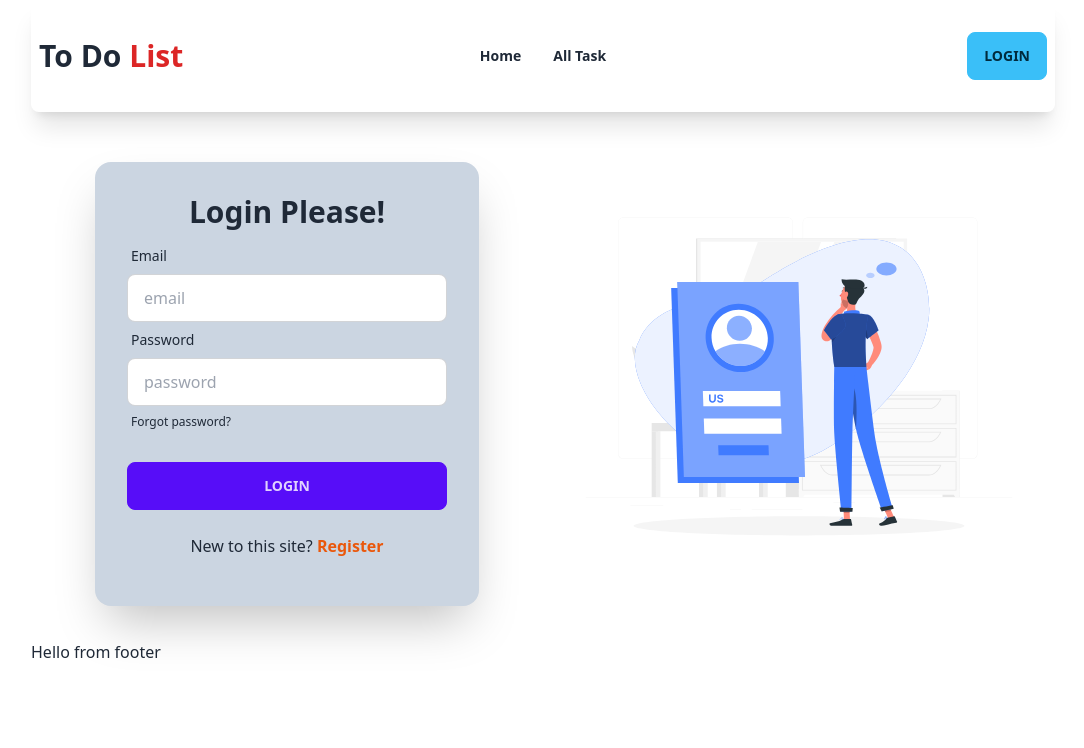
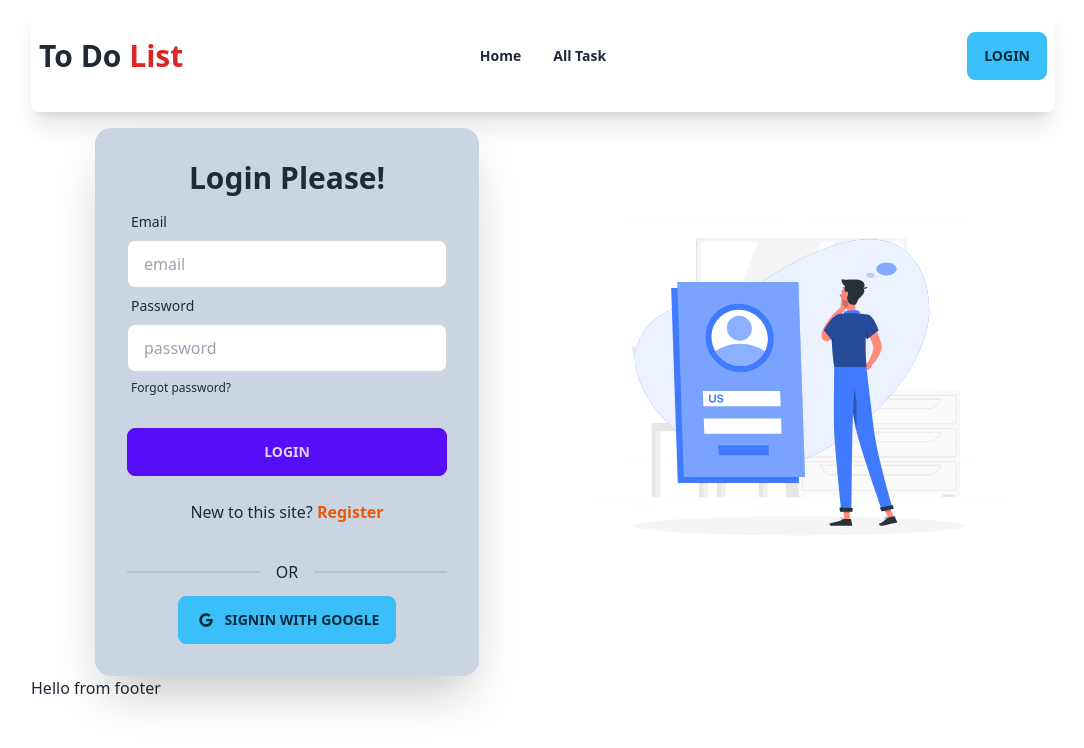
Before and after one commit to RahulSaha1998/project-task, a React (Vite) app: page /login in a window 1280 px wide. Shown: the top 748 px of the page, without its empty margins (97-1181 px from the left). Built offline with nearby package versions, Linux system fonts and the light colour scheme; no server answers.

Commit message:
added social login

```diff
--- a/package.json
+++ b/package.json
@@ -17,6 +17,7 @@
     "react": "^18.2.0",
     "react-dom": "^18.2.0",
     "react-hook-form": "^7.45.1",
+    "react-icons": "^4.10.1",
     "react-router-dom": "^6.14.1",
     "sort-by": "^1.2.0",
     "sweetalert2": "^11.7.12"
--- a/src/components/Login/Login.jsx
+++ b/src/components/Login/Login.jsx
@@ -5,6 +5,7 @@ import Lottie from "lottie-react";
 
 // import SocialLogin from '../SocialLogin/SocialLogin';
 import { AuthContext } from '../../providers/AuthProvider';
+import SocialLogin from '../SocialLogin/SocialLogin';
 // import useTitle from '../../hooks/useTitile';
 
 const Login = () => {
@@ -86,7 +87,7 @@ const Login = () => {
 
                         </form>
                         <p className='my-4 text-center'>New to this site? <Link className='text-orange-600 font-bold' to="/register">Register</Link> </p>
-                        {/* <SocialLogin></SocialLogin> */}
+                        <SocialLogin></SocialLogin>
                     </div>
                 </div>
             </div>
--- a/src/components/Register/Register.jsx
+++ b/src/components/Register/Register.jsx
@@ -6,6 +6,7 @@ import { AuthContext } from '../../providers/AuthProvider';
 import Swal from 'sweetalert2';
 import Lottie from "lottie-react";
 import reg from '../../../public/reg.json';
+import SocialLogin from '../SocialLogin/SocialLogin';
 
 const Register = () => {
 
@@ -123,7 +124,7 @@ const Register = () => {
 
                         </form>
                         <p className='my-4 text-center'>Already Have an account? <Link className='text-orange-600 font-bold' to="/login">Login</Link> </p>
-                        {/* <SocialLogin></SocialLogin> */}
+                        <SocialLogin></SocialLogin>
                     </div>
                 </div>
             </div>
--- /dev/null
+++ b/src/components/SocialLogin/SocialLogin.jsx
@@ -0,0 +1,48 @@
+import React, { useContext } from 'react';
+import { AuthContext } from '../../providers/AuthProvider';
+import { useLocation, useNavigate } from 'react-router-dom';
+import { FaGoogle } from 'react-icons/fa';
+import Swal from 'sweetalert2';
+
+const SocialLogin = () => {
+
+    const navigate = useNavigate();
+    const location = useLocation();
+    // console.log(location);
+
+    const from = location.state?.from?.pathname || '/';
+
+    const { signInWGoogle,
+    } = useContext(AuthContext);
+    const handleGoogleSignIn = () => {
+        signInWGoogle()
+        .then(result => {
+            // console.log(result.user);
+            Swal.fire({
+                position: 'top-bottom',
+                icon: 'success',
+                title: 'Successfully Login!',
+                showConfirmButton: false,
+                timer: 2000
+              })
+            navigate(from, { replace: true })
+        })
+        .catch(error => console.log(error))
+
+    }
+
+
+    return (
+        <div>
+            <div className="divider">OR</div>
+            <div className="text-center">
+                <button onClick={handleGoogleSignIn} className="btn btn-info">
+                    <FaGoogle className='m-1' />
+                    signin with google
+                </button>
+            </div>
+        </div>
+    );
+};
+
+export default SocialLogin;
```
Also changed, not shown: 1 other file (tests, documents, lock files or other folders).
